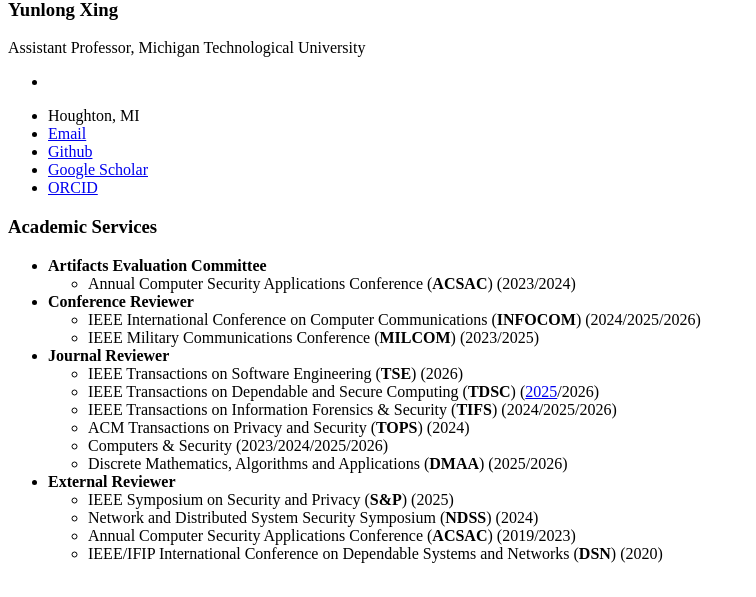
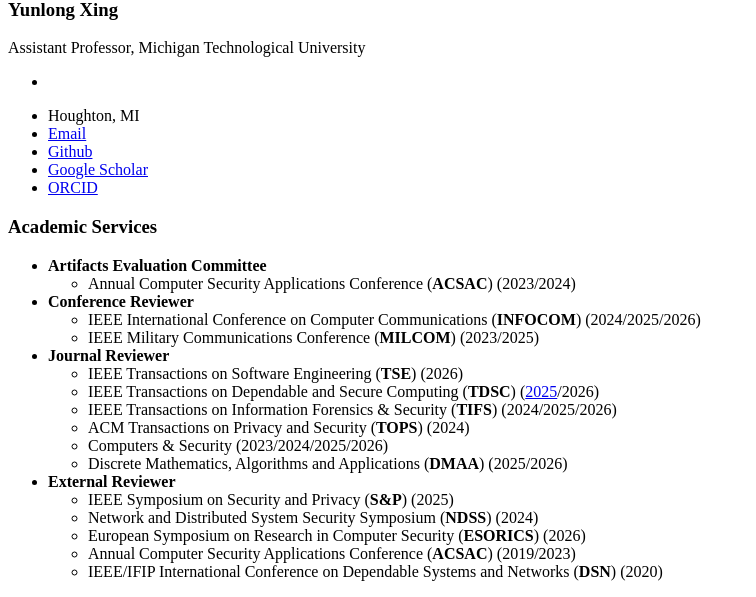
Before and after one commit to YunlongXing/yunlongxing.github.io, a Jekyll site: the page built from _pages/includes/others.md, in a window 1280 px wide. Shown: the part 490-1087 px from the top of the page, without its empty margins (0-756 px from the left). Built offline with Jekyll 4.4.1, drawn with Linux system fonts in a browser that asks for light colours; our own code applies the rules of GitHub Pages for plain Markdown files.

Commit message:
Add ESORICS as an external reviewer for 2026

```diff
--- a/_pages/includes/others.md
+++ b/_pages/includes/others.md
@@ -15,5 +15,6 @@
 - **External Reviewer**
   - IEEE Symposium on Security and Privacy (**S&P**) (2025)
   - Network and Distributed System Security Symposium (**NDSS**) (2024)
+  - European Symposium on Research in Computer Security (**ESORICS**) (2026)
   - Annual Computer Security Applications Conference (**ACSAC**) (2019/2023)
   - IEEE/IFIP International Conference on Dependable Systems and Networks (**DSN**) (2020)
```
